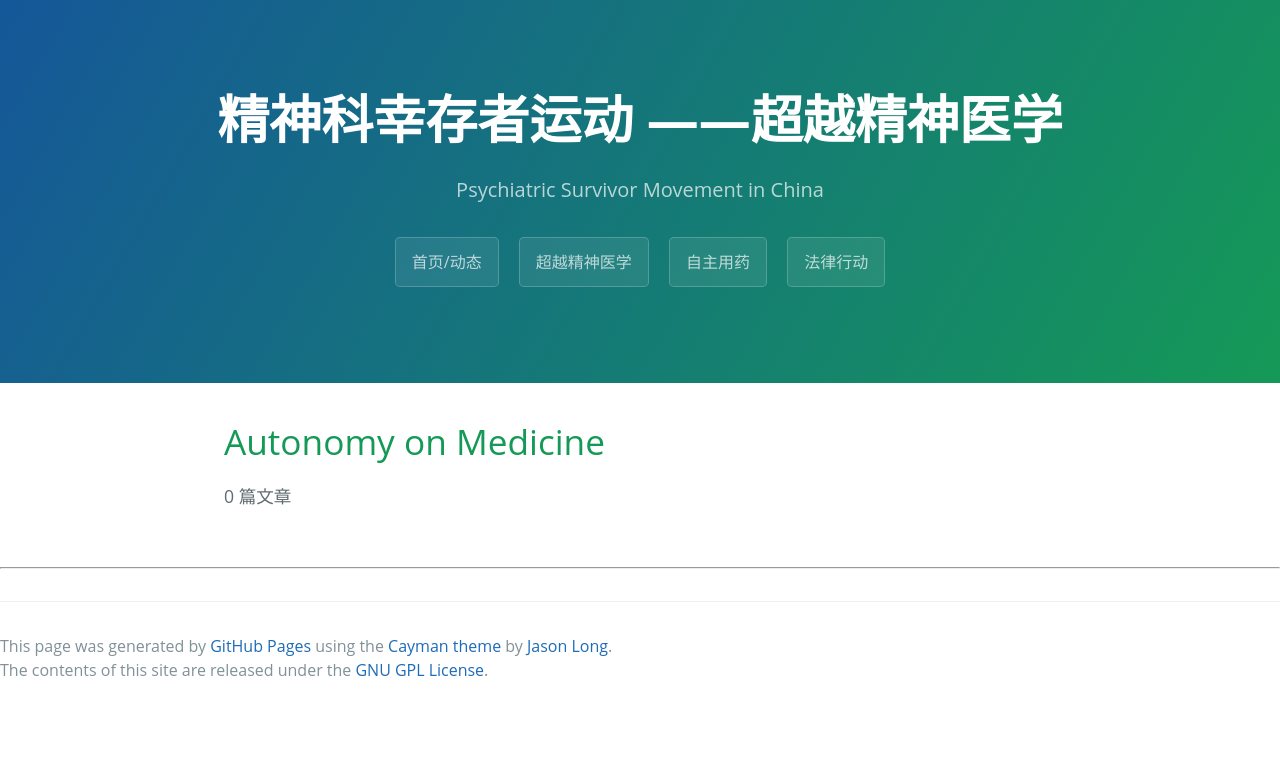
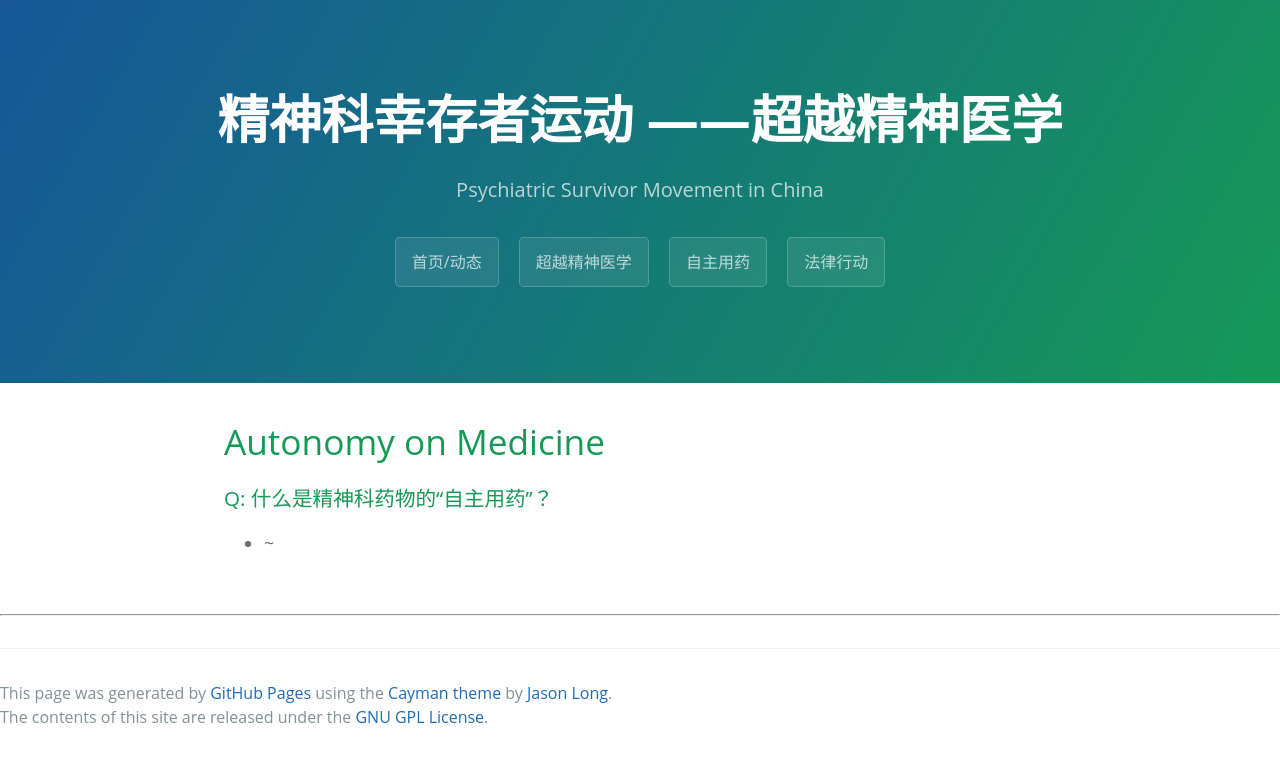
Before and after one commit to mdrights/mdrights.github.io, a Jekyll site: the page built from autonomy.md, in a window 1280 px wide. Shown: the top 762 px of the page. Built offline with Jekyll 4.4.1, drawn with Linux system fonts in a browser that asks for light colours; Markdown is read by kramdown in place of the engine named in the settings.

Commit message:
try11 autonomy

```diff
--- a/autonomy.md
+++ b/autonomy.md
@@ -3,22 +3,16 @@ layout: page
 title: Autonomy on Medicine
 permalink: /autonomy/
 ---
+### Q: 什么是精神科药物的“自主用药”？
+* ~
 
-<div class="tag-page">
-
-	<p class="post-meta">
-		{{ page.tags[page.title] | size }} 篇文章
-	</p>
 
 	<ul class="post-list">
-		{% for post in page.tags[page.title] %}
+		{% for post in page.tags['TCIasia'] %}
 		<li>
-
 			<h2>
 				<a class="post-link" href="{{ post.url | prepend: site.baseurl }}">{{ post.title }}</a>
 			</h2>
 		</li>
 		{% endfor %}
 	</ul>
-
-</div>
```
Also changed, not shown: _posts/2015-10-30-dignity-must-prevail.md (+1 -1 lines), tags/TCI-asia.md (deleted, +0 -3 lines), tags/TCIasia.md (added, +3 -0 lines).
